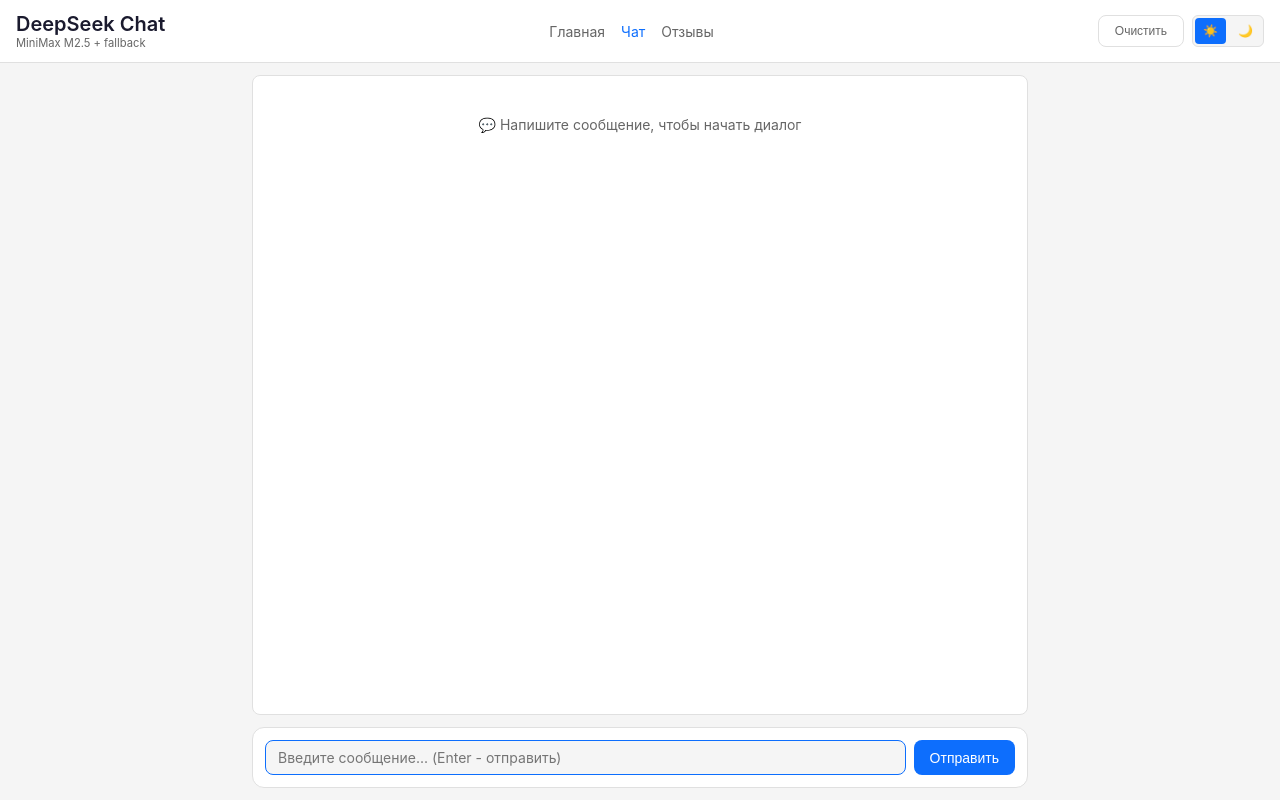
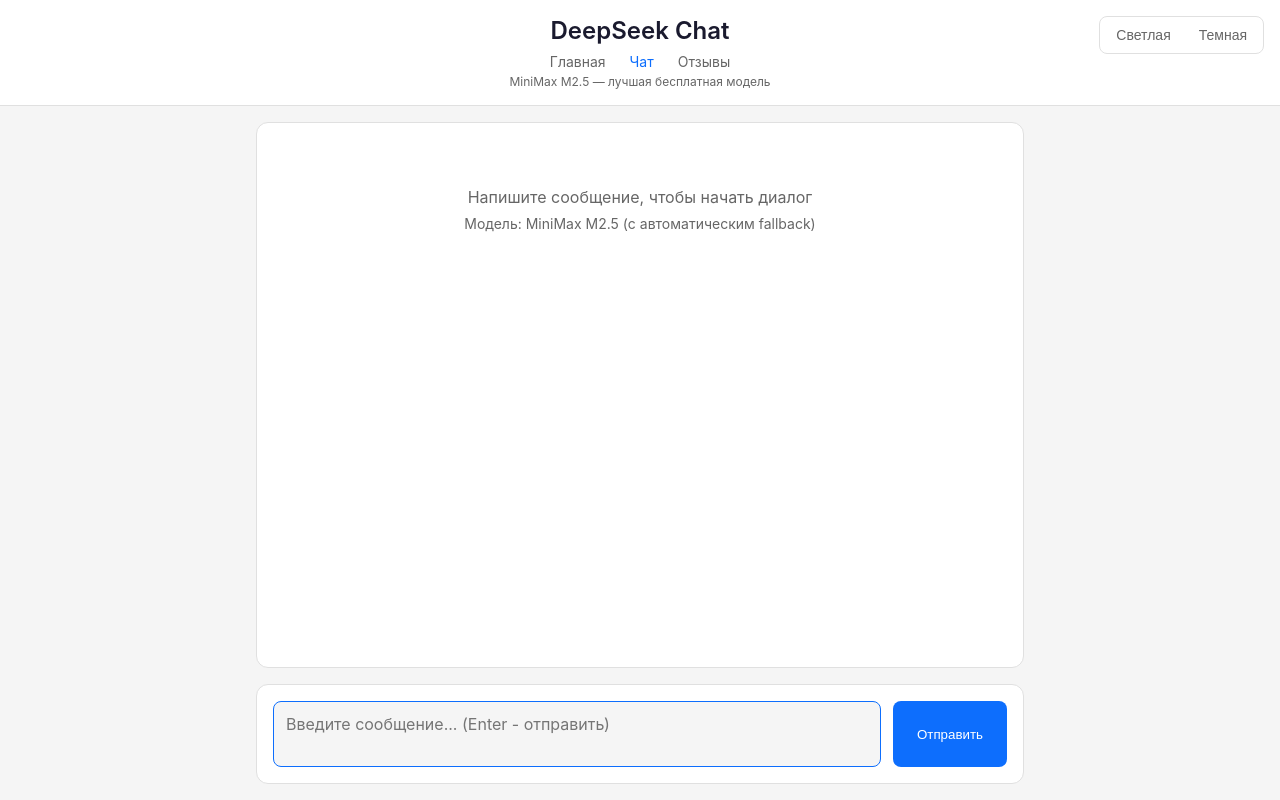
Before and after one commit to kovalphish/pipiskingpt, a Flask app: page /chat in a window 1280 px wide. Run offline with Flask 3, Linux system fonts and the light colour scheme.

Commit message:
chat.html

```diff
--- a/templates/chat.html
+++ b/templates/chat.html
@@ -46,27 +46,20 @@
         .header {
             background: var(--surface);
             border-bottom: 1px solid var(--border);
-            padding: 0.75rem 1rem;
-            display: flex;
-            justify-content: space-between;
-            align-items: center;
-            flex-wrap: wrap;
-            gap: 0.5rem;
+            padding: 1rem;
+            text-align: center;
         }
 
-        .header-left h1 {
-            font-size: 1.25rem;
+        .header h1 {
+            font-size: 1.5rem;
             font-weight: 600;
-        }
-
-        .header-left .model {
-            font-size: 0.7rem;
-            color: var(--text-light);
         }
 
         .nav {
             display: flex;
-            gap: 1rem;
+            justify-content: center;
+            gap: 1.5rem;
+            margin-top: 0.5rem;
         }
 
         .nav a {
@@ -79,22 +72,31 @@
             color: var(--accent);
         }
 
+        .model-badge {
+            font-size: 0.75rem;
+            color: var(--text-light);
+            margin-top: 0.25rem;
+        }
+
         .theme-toggle {
+            position: fixed;
+            top: 1rem;
+            right: 1rem;
             display: flex;
             gap: 0.25rem;
-            background: var(--bg);
+            background: var(--surface);
             border: 1px solid var(--border);
-            border-radius: 0.375rem;
-            padding: 0.125rem;
+            border-radius: 0.5rem;
+            padding: 0.25rem;
         }
 
         .theme-btn {
             background: none;
             border: none;
-            padding: 0.25rem 0.5rem;
-            border-radius: 0.25rem;
+            padding: 0.375rem 0.75rem;
+            border-radius: 0.375rem;
             cursor: pointer;
-            font-size: 0.75rem;
+            font-size: 0.875rem;
             color: var(--text-light);
         }
 
@@ -110,22 +112,22 @@
             max-width: 800px;
             margin: 0 auto;
             width: 100%;
-            padding: 0.75rem;
+            padding: 1rem;
             overflow: hidden;
         }
 
         .messages {
             flex: 1;
             overflow-y: auto;
-            padding: 0.5rem;
+            padding: 1rem;
             background: var(--surface);
             border: 1px solid var(--border);
-            border-radius: 0.5rem;
-            margin-bottom: 0.75rem;
+            border-radius: 0.75rem;
+            margin-bottom: 1rem;
         }
 
         .message {
-            margin-bottom: 0.5rem;
+            margin-bottom: 1rem;
             display: flex;
         }
 
@@ -138,12 +140,10 @@
         }
 
         .message-content {
-            max-width: 75%;
-            padding: 0.5rem 0.75rem;
+            max-width: 70%;
+            padding: 0.75rem 1rem;
             border-radius: 1rem;
             white-space: pre-wrap;
-            font-size: 0.875rem;
-            line-height: 1.4;
         }
 
         .user .message-content {
@@ -158,7 +158,7 @@
         }
 
         .message-info {
-            font-size: 0.6rem;
+            font-size: 0.7rem;
             margin-top: 0.25rem;
             color: var(--text-light);
         }
@@ -169,8 +169,8 @@
 
         .input-area {
             display: flex;
-            gap: 0.5rem;
-            padding: 0.75rem;
+            gap: 0.75rem;
+            padding: 1rem;
             background: var(--surface);
             border: 1px solid var(--border);
             border-radius: 0.75rem;
@@ -178,10 +178,10 @@
 
         .chat-input {
             flex: 1;
-            padding: 0.5rem 0.75rem;
+            padding: 0.75rem;
             border: 1px solid var(--border);
             border-radius: 0.5rem;
-            font-size: 0.875rem;
+            font-size: 1rem;
             background: var(--bg);
             color: var(--text);
             resize: none;
@@ -194,14 +194,13 @@
         }
 
         .send-btn {
-            padding: 0.5rem 1rem;
+            padding: 0.75rem 1.5rem;
             background: var(--accent);
             color: white;
             border: none;
             border-radius: 0.5rem;
             cursor: pointer;
             font-weight: 500;
-            font-size: 0.875rem;
         }
 
         .send-btn:disabled {
@@ -209,33 +208,18 @@
             cursor: not-allowed;
         }
 
-        .clear-btn {
-            background: none;
-            border: 1px solid var(--border);
-            border-radius: 0.5rem;
-            padding: 0.5rem 1rem;
-            cursor: pointer;
-            font-size: 0.75rem;
-            color: var(--text-light);
-        }
-
-        .clear-btn:hover {
-            border-color: var(--accent);
-            color: var(--accent);
-        }
-
         .typing-indicator {
             display: flex;
-            gap: 3px;
-            padding: 0.5rem 0.75rem;
+            gap: 4px;
+            padding: 0.75rem 1rem;
             background: var(--assistant-bg);
             border-radius: 1rem;
             width: fit-content;
         }
 
         .typing-dot {
-            width: 6px;
-            height: 6px;
+            width: 8px;
+            height: 8px;
             background: var(--text-light);
             border-radius: 50%;
             animation: typing 1.4s infinite;
@@ -243,56 +227,52 @@
 
         @keyframes typing {
             0%, 60%, 100% { transform: translateY(0); }
-            30% { transform: translateY(-6px); }
+            30% { transform: translateY(-8px); }
         }
 
         .empty {
             text-align: center;
-            padding: 2rem;
+            padding: 3rem;
             color: var(--text-light);
-            font-size: 0.875rem;
         }
 
         @media (max-width: 768px) {
-            .header {
-                flex-direction: column;
-                text-align: center;
-            }
             .message-content {
                 max-width: 85%;
+            }
+            .theme-toggle {
+                top: 0.5rem;
+                right: 0.5rem;
             }
         }
     </style>
 </head>
 <body>
+    <div class="theme-toggle">
+        <button class="theme-btn" onclick="setTheme('light')">Светлая</button>
+        <button class="theme-btn" onclick="setTheme('dark')">Темная</button>
+    </div>
+
     <div class="header">
-        <div class="header-left">
-            <h1>DeepSeek Chat</h1>
-            <div class="model">MiniMax M2.5 + fallback</div>
-        </div>
+        <h1>DeepSeek Chat</h1>
         <div class="nav">
             <a href="/">Главная</a>
             <a href="/chat" style="color: var(--accent);">Чат</a>
             <a href="/feedback">Отзывы</a>
         </div>
-        <div style="display: flex; gap: 0.5rem;">
-            <button class="clear-btn" onclick="clearChat()">Очистить</button>
-            <div class="theme-toggle">
-                <button class="theme-btn" onclick="setTheme('light')">☀️</button>
-                <button class="theme-btn" onclick="setTheme('dark')">🌙</button>
-            </div>
-        </div>
+        <div class="model-badge">MiniMax M2.5 — лучшая бесплатная модель</div>
     </div>
 
     <div class="chat-container">
         <div class="messages" id="messages">
             <div class="empty">
-                💬 Напишите сообщение, чтобы начать диалог
+                <p>Напишите сообщение, чтобы начать диалог</p>
+                <p style="font-size: 0.875rem; margin-top: 0.5rem;">Модель: MiniMax M2.5 (с автоматическим fallback)</p>
             </div>
         </div>
 
         <div class="input-area">
-            <textarea id="input" class="chat-input" rows="1" placeholder="Введите сообщение... (Enter - отправить)" onkeydown="handleKeyDown(event)"></textarea>
+            <textarea id="input" class="chat-input" rows="2" placeholder="Введите сообщение... (Enter - отправить)" onkeydown="handleKeyDown(event)"></textarea>
             <button id="sendBtn" class="send-btn" onclick="sendMessage()">Отправить</button>
         </div>
     </div>
@@ -309,7 +289,7 @@
             const btns = document.querySelectorAll('.theme-btn');
             btns.forEach(btn => {
                 btn.classList.remove('active');
-                if (btn.textContent.includes(theme === 'light' ? '☀️' : '🌙')) {
+                if (btn.textContent.toLowerCase() === theme) {
                     btn.classList.add('active');
                 }
             });
@@ -343,11 +323,6 @@
             `;
             messagesDiv.appendChild(div);
             scrollToBottom();
-        }
-
-        function clearChat() {
-            messagesDiv.innerHTML = '<div class="empty">💬 Чат очищен. Напишите что-нибудь!</div>';
-            localStorage.removeItem('chatHistory');
         }
 
         function showTyping() {
@@ -397,7 +372,7 @@
                 addMessage('assistant', data.response || 'Ошибка');
             } catch (e) {
                 removeTyping();
-                addMessage('assistant', '❌ Ошибка соединения');
+                addMessage('assistant', 'Ошибка соединения');
             } finally {
                 isWaiting = false;
                 sendBtn.disabled = false;
@@ -406,14 +381,6 @@
         }
 
         input.focus();
-
-        autoResizeTextarea(input);
-        function autoResizeTextarea(textarea) {
-            textarea.addEventListener('input', function() {
-                this.style.height = 'auto';
-                this.style.height = Math.min(this.scrollHeight, 80) + 'px';
-            });
-        }
     </script>
 </body>
 </html>
```
